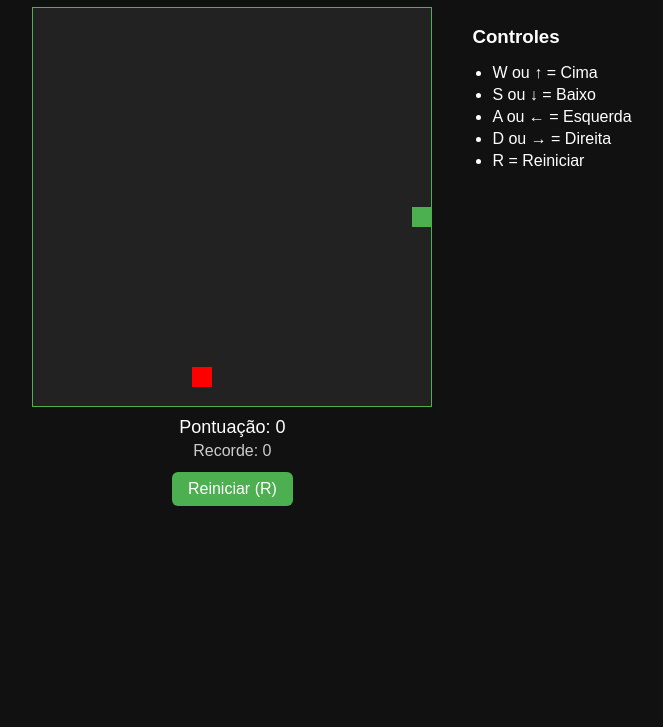
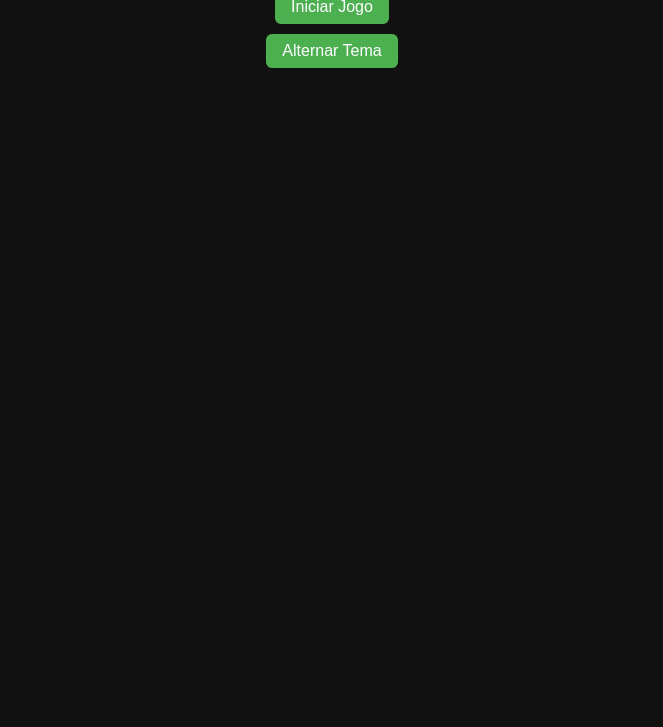
Before and after one commit to zorksbr/royalgames, a plain HTML site: page jogodacobrinha/index.html in a window 1280 px wide. Shown: the part 93-820 px from the top of the page, without its empty margins (308-971 px from the left). Drawn offline with Linux system fonts and the light colour scheme.

Commit message:
Update index.html

```diff
--- a/jogodacobrinha/index.html
+++ b/jogodacobrinha/index.html
@@ -2,93 +2,131 @@
 <html lang="pt-BR">
 <head>
   <meta charset="UTF-8" />
+  <meta name="viewport" content="width=device-width, initial-scale=1.0"/>
   <title>Jogo da Cobrinha</title>
   <style>
+    :root {
+      --bg: #111;
+      --text: #fff;
+      --snake: #4caf50;
+      --food: red;
+      --border: #4caf50;
+      --button: #4caf50;
+    }
+
+    .light-mode {
+      --bg: #f0f0f0;
+      --text: #111;
+      --snake: #2e7d32;
+      --food: #d32f2f;
+      --border: #2e7d32;
+      --button: #2e7d32;
+    }
+
     body {
-      background: #111;
-      color: white;
+      margin: 0;
       font-family: Arial, sans-serif;
+      background-color: var(--bg);
+      color: var(--text);
       display: flex;
       flex-direction: column;
       align-items: center;
-      margin: 0;
+      justify-content: flex-start;
       height: 100vh;
-      padding-top: 20px;
     }
 
-    .container {
-      display: flex;
-      gap: 40px;
-      align-items: flex-start;
-      justify-content: center;
+    h1 {
+      margin-top: 20px;
     }
 
-    #canvasContainer {
+    #menu {
       display: flex;
+      flex-direction: column;
+      align-items: center;
+    }
+
+    #gameContainer {
+      display: none;
       flex-direction: column;
       align-items: center;
     }
 
     canvas {
       background: #222;
-    }
-
-    #score {
-      font-size: 18px;
+      border: 2px solid var(--border);
       margin-top: 10px;
     }
 
-    #highScore {
-      font-size: 16px;
-      margin-top: 4px;
-      color: #ccc;
+    .score-panel {
+      margin-top: 10px;
     }
 
-    #restartBtn {
-      margin-top: 12px;
+    button {
       padding: 8px 16px;
       font-size: 16px;
-      background-color: #4caf50;
+      background-color: var(--button);
       border: none;
       border-radius: 6px;
       color: white;
       cursor: pointer;
+      margin: 5px;
     }
 
-    #restartBtn:hover {
-      background-color: #45a049;
+    button:hover {
+      opacity: 0.9;
     }
 
-    .sidebar {
-      max-width: 200px;
+    #controls {
+      margin-top: 10px;
+      text-align: left;
     }
 
-    .sidebar h3 {
-      margin-bottom: 8px;
+    #mobileControls {
+      display: none;
+      margin-top: 20px;
     }
 
-    .sidebar ul {
-      padding-left: 20px;
+    .arrow {
+      width: 50px;
+      height: 50px;
+      margin: 5px;
+      font-size: 24px;
+      border-radius: 50%;
     }
 
-    .sidebar li {
-      margin-bottom: 4px;
+    @media (max-width: 600px) {
+      #mobileControls {
+        display: flex;
+        flex-direction: column;
+        align-items: center;
+      }
+
+      .row {
+        display: flex;
+        justify-content: center;
+      }
     }
   </style>
 </head>
 <body>
   <h1>Jogo da Cobrinha</h1>
-  <div class="container">
-    <!-- Parte do canvas e pontuação -->
-    <div id="canvasContainer">
-      <canvas id="game" width="400" height="400"></canvas>
-      <div id="score">Pontuação: 0</div>
-      <div id="highScore">Recorde: 0</div>
-      <button id="restartBtn">Reiniciar (R)</button>
+
+  <div id="menu">
+    <button onclick="startGame()">Iniciar Jogo</button>
+    <button onclick="toggleTheme()">Alternar Tema</button>
+  </div>
+
+  <div id="gameContainer">
+    <canvas id="game" width="400" height="400"></canvas>
+
+    <div class="score-panel">
+      <strong>Pontuação:</strong> <span id="score">0</span><br/>
+      <strong>Recorde:</strong> <span id="highScore">0</span>
     </div>
 
-    <!-- Parte lateral dos controles -->
-    <div class="sidebar">
+    <button id="restartBtn" onclick="restartGame()">Reiniciar (R)</button>
+
+    <div id="controls">
       <h3>Controles</h3>
       <ul>
         <li>W ou ↑ = Cima</li>
@@ -98,124 +136,149 @@
         <li>R = Reiniciar</li>
       </ul>
     </div>
+
+    <div id="mobileControls">
+      <div class="row">
+        <button class="arrow" onclick="changeDirection('UP')">↑</button>
+      </div>
+      <div class="row">
+        <button class="arrow" onclick="changeDirection('LEFT')">←</button>
+        <button class="arrow" onclick="changeDirection('DOWN')">↓</button>
+        <button class="arrow" onclick="changeDirection('RIGHT')">→</button>
+      </div>
+    </div>
   </div>
+
+  <audio id="eatSound" src="eat.mp3"></audio>
+  <audio id="gameOverSound" src="gameover.mp3"></audio>
 
   <script>
     const canvas = document.getElementById("game");
     const ctx = canvas.getContext("2d");
-    const box = 20;
     const scoreDisplay = document.getElementById("score");
     const highScoreDisplay = document.getElementById("highScore");
     const restartBtn = document.getElementById("restartBtn");
+    const eatSound = document.getElementById("eatSound");
+    const gameOverSound = document.getElementById("gameOverSound");
 
-    const eatSound = new Audio("eat.mp3");
-    const gameOverSound = new Audio("gameover.mp3");
+    let box = 20;
+    let snake;
+    let direction;
+    let food;
+    let score;
+    let gameOver = false;
+    let gameLoop;
+    let highScore = localStorage.getItem("snakeHighScore") || 0;
 
-    let snake, direction, food, gameOver, score, highScore;
+    highScoreDisplay.textContent = highScore;
 
-    // Recupera high score do localStorage
-    highScore = localStorage.getItem("snakeHighScore") || 0;
-    highScoreDisplay.textContent = "Recorde: " + highScore;
+    function startGame() {
+      document.getElementById("menu").style.display = "none";
+      document.getElementById("gameContainer").style.display = "flex";
+      resetGame();
+      gameLoop = setInterval(draw, 100);
+    }
 
     function resetGame() {
-      snake = [{ x: 200, y: 200 }];
-      direction = "right";
-      food = generateFood();
-      gameOver = false;
-      score = 0;
-      scoreDisplay.textContent = "Pontuação: 0";
-    }
-
-    function generateFood() {
-      return {
+      snake = [{x: 160, y: 160}];
+      direction = "RIGHT";
+      food = {
         x: Math.floor(Math.random() * (canvas.width / box)) * box,
         y: Math.floor(Math.random() * (canvas.height / box)) * box
       };
+      score = 0;
+      gameOver = false;
+      scoreDisplay.textContent = score;
+      restartBtn.style.display = "none";
     }
-
-    document.addEventListener("keydown", (e) => {
-      const key = e.key.toLowerCase();
-
-      if ((key === "arrowup" || key === "w") && direction !== "down") direction = "up";
-      else if ((key === "arrowdown" || key === "s") && direction !== "up") direction = "down";
-      else if ((key === "arrowleft" || key === "a") && direction !== "right") direction = "left";
-      else if ((key === "arrowright" || key === "d") && direction !== "left") direction = "right";
-      else if (key === "r") {
-        resetGame();
-      }
-    });
-
-    restartBtn.addEventListener("click", () => {
-      resetGame();
-    });
 
     function draw() {
       if (gameOver) return;
 
-      ctx.clearRect(0, 0, canvas.width, canvas.height);
+      ctx.fillStyle = "#222";
+      ctx.fillRect(0, 0, canvas.width, canvas.height);
 
-      // Borda verde
-      ctx.strokeStyle = "#4caf50";
+      // borda visual
+      ctx.strokeStyle = getComputedStyle(document.body).getPropertyValue("--border");
       ctx.lineWidth = 2;
       ctx.strokeRect(0, 0, canvas.width, canvas.height);
 
-      // Comida
-      ctx.fillStyle = "red";
+      // comida
+      ctx.fillStyle = getComputedStyle(document.body).getPropertyValue("--food");
       ctx.fillRect(food.x, food.y, box, box);
 
-      // Cobrinha
-      ctx.fillStyle = "#4caf50";
-      snake.forEach(segment => {
-        ctx.fillRect(segment.x, segment.y, box, box);
-      });
+      // cobra
+      ctx.fillStyle = getComputedStyle(document.body).getPropertyValue("--snake");
+      for (let i = 0; i < snake.length; i++) {
+        ctx.fillRect(snake[i].x, snake[i].y, box, box);
+      }
 
-      let head = { ...snake[0] };
-      if (direction === "up") head.y -= box;
-      if (direction === "down") head.y += box;
-      if (direction === "left") head.x -= box;
-      if (direction === "right") head.x += box;
+      let head = { x: snake[0].x, y: snake[0].y };
 
-      // Colisão com bordas
+      if (direction === "LEFT") head.x -= box;
+      if (direction === "RIGHT") head.x += box;
+      if (direction === "UP") head.y -= box;
+      if (direction === "DOWN") head.y += box;
+
+      // colisão parede
       if (
         head.x < 0 || head.x >= canvas.width ||
-        head.y < 0 || head.y >= canvas.height
+        head.y < 0 || head.y >= canvas.height ||
+        snake.some((segment, index) => index !== 0 && segment.x === head.x && segment.y === head.y)
       ) {
+        gameOverSound.play();
         gameOver = true;
-        gameOverSound.play();
-        updateHighScore();
-        return;
-      }
-
-      // Colisão com corpo
-      if (snake.some(segment => segment.x === head.x && segment.y === head.y)) {
-        gameOver = true;
-        gameOverSound.play();
-        updateHighScore();
+        restartBtn.style.display = "inline-block";
+        clearInterval(gameLoop);
         return;
       }
 
       snake.unshift(head);
 
+      // comer
       if (head.x === food.x && head.y === food.y) {
+        score++;
         eatSound.play();
-        score++;
-        scoreDisplay.textContent = "Pontuação: " + score;
-        food = generateFood();
+        scoreDisplay.textContent = score;
+        if (score > highScore) {
+          highScore = score;
+          localStorage.setItem("snakeHighScore", highScore);
+          highScoreDisplay.textContent = highScore;
+        }
+        food = {
+          x: Math.floor(Math.random() * (canvas.width / box)) * box,
+          y: Math.floor(Math.random() * (canvas.height / box)) * box
+        };
       } else {
         snake.pop();
       }
     }
 
-    function updateHighScore() {
-      if (score > highScore) {
-        highScore = score;
-        localStorage.setItem("snakeHighScore", highScore);
-        highScoreDisplay.textContent = "Recorde: " + highScore;
-      }
+    function changeDirection(dir) {
+      if (dir === "LEFT" && direction !== "RIGHT") direction = "LEFT";
+      if (dir === "RIGHT" && direction !== "LEFT") direction = "RIGHT";
+      if (dir === "UP" && direction !== "DOWN") direction = "UP";
+      if (dir === "DOWN" && direction !== "UP") direction = "DOWN";
     }
 
-    resetGame();
-    setInterval(draw, 100);
+    document.addEventListener("keydown", (e) => {
+      const key = e.key.toLowerCase();
+      if ((key === "a" || e.key === "ArrowLeft") && direction !== "RIGHT") direction = "LEFT";
+      if ((key === "d" || e.key === "ArrowRight") && direction !== "LEFT") direction = "RIGHT";
+      if ((key === "w" || e.key === "ArrowUp") && direction !== "DOWN") direction = "UP";
+      if ((key === "s" || e.key === "ArrowDown") && direction !== "UP") direction = "DOWN";
+      if (key === "r" && gameOver) restartGame();
+    });
+
+    function restartGame() {
+      resetGame();
+      clearInterval(gameLoop);
+      gameLoop = setInterval(draw, 100);
+    }
+
+    function toggleTheme() {
+      document.body.classList.toggle("light-mode");
+    }
   </script>
 </body>
 </html>
```
